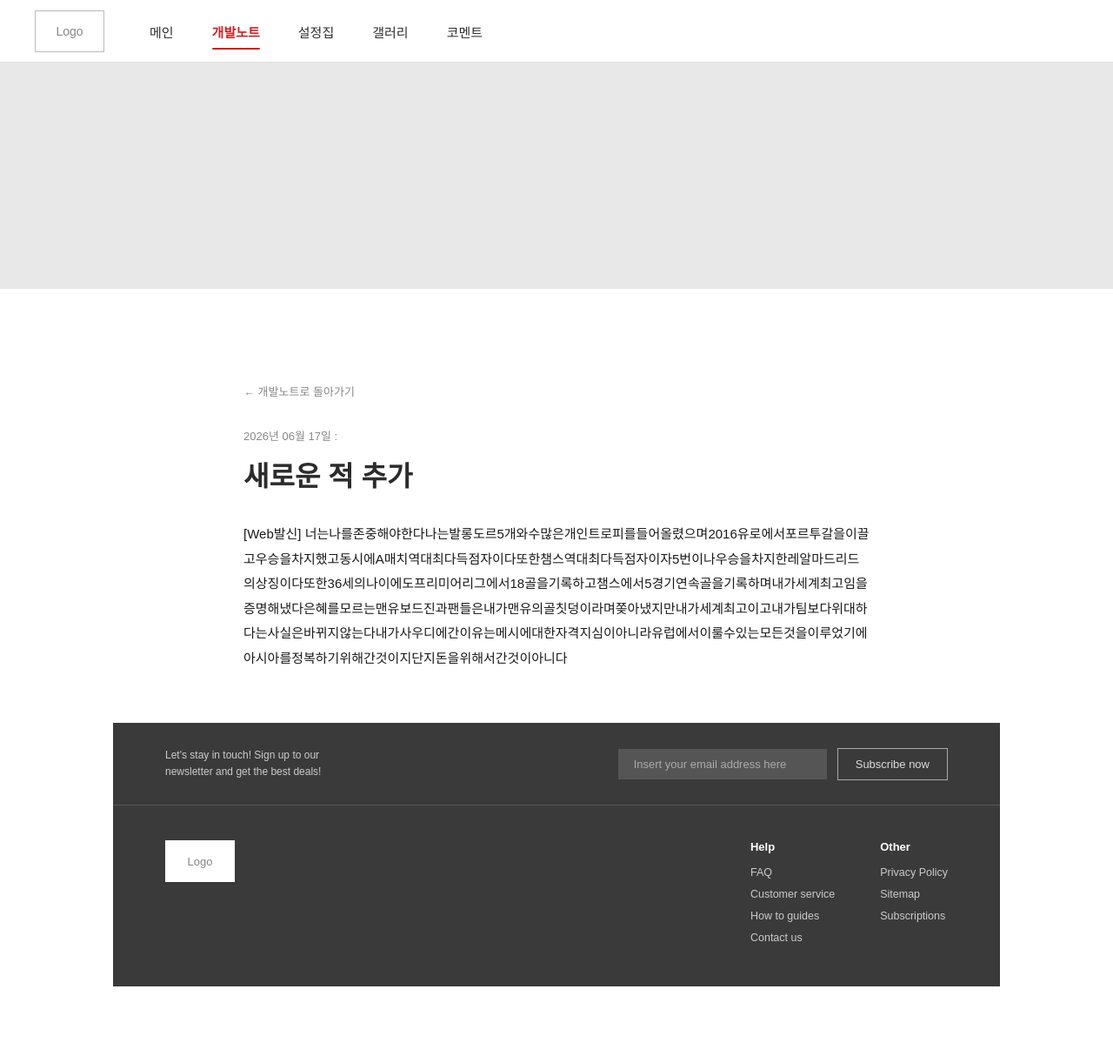
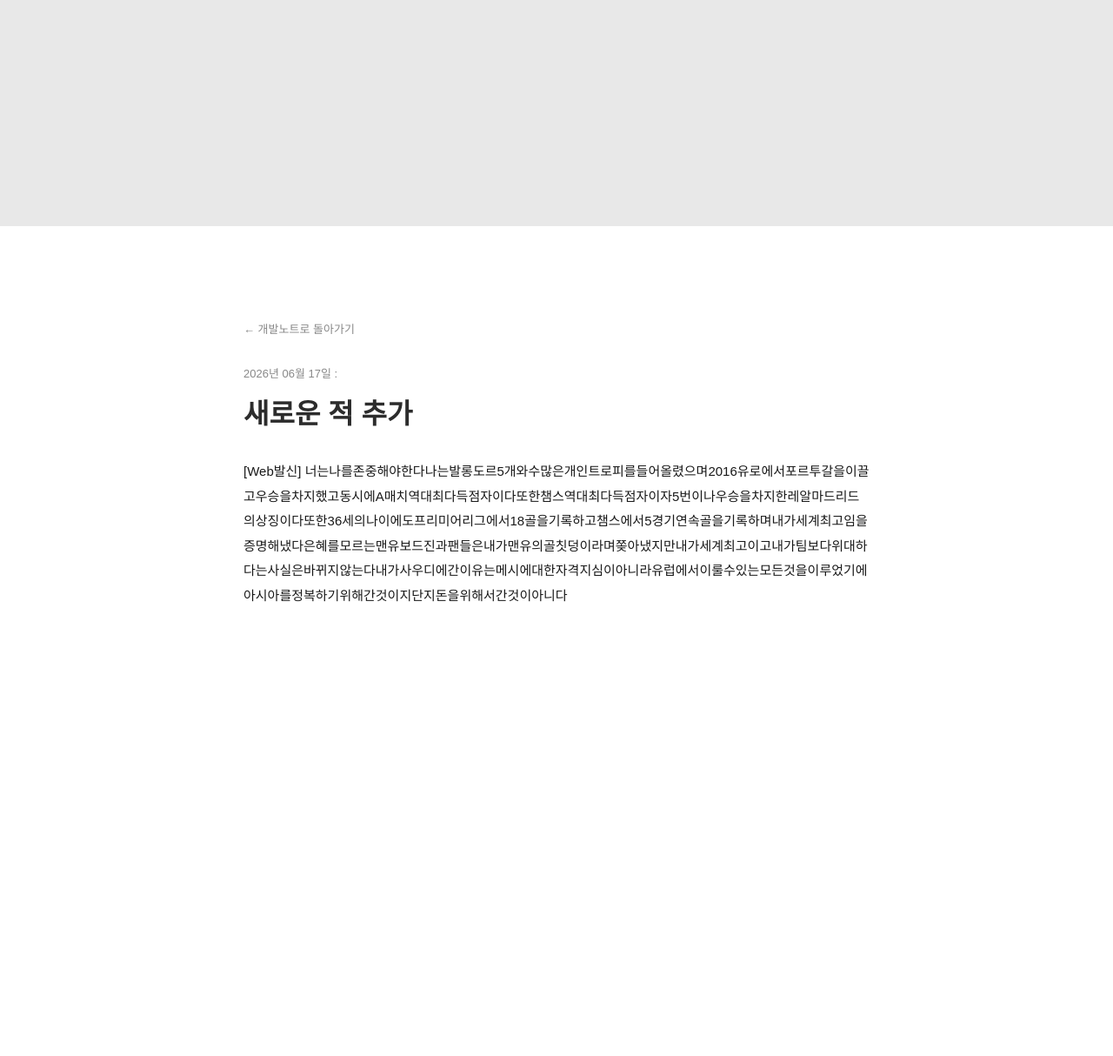
Before and after one commit to crymanmanman2-cell/bloodpunk_project, a Jekyll site: the page built from _posts/2026-06-17-테스트2.md, in a window 1280 px wide. Shown: the whole page at 87% size. Built offline with Jekyll 4.4.1, drawn with Linux system fonts in a browser that asks for light colours; after the commit the page ends 900 px from its top, so only the background shows below that.

Commit message:
Update post.html

```diff
--- a/_layouts/post.html
+++ b/_layouts/post.html
@@ -7,17 +7,6 @@
 </head>
 <body>
 
-  <!-- NAV -->
-  <nav>
-    <div class="logo-box">Logo</div>
-    <ul class="nav-links">
-      <li><a href="index.html">메인</a></li>
-      <li><a href="개발노트.html" class="active">개발노트</a></li>
-      <li><a href="#">설정집</a></li>
-      <li><a href="갤러리.html">갤러리</a></li>
-      <li><a href="#">코멘트</a></li>
-    </ul>
-  </nav>
 
   <!-- 히어로 배너 -->
   <div class="hero-banner"></div>
@@ -41,40 +30,6 @@
     </div>
   </div>
 
-  <!-- 푸터 -->
-  <footer>
-    <div class="footer-top">
-      <p class="footer-newsletter-text">Let's stay in touch! Sign up to our newsletter and get the best deals!</p>
-      <div class="footer-newsletter-form">
-        <input type="email" placeholder="Insert your email address here" />
-        <button class="btn-subscribe">Subscribe now</button>
-      </div>
-    </div>
-    <div class="footer-bottom">
-      <div class="footer-logo-area">
-        <div class="footer-logo-box">Logo</div>
-      </div>
-      <div class="footer-links">
-        <div class="footer-links-col">
-          <h4>Help</h4>
-          <ul>
-            <li><a href="#">FAQ</a></li>
-            <li><a href="#">Customer service</a></li>
-            <li><a href="#">How to guides</a></li>
-            <li><a href="#">Contact us</a></li>
-          </ul>
-        </div>
-        <div class="footer-links-col">
-          <h4>Other</h4>
-          <ul>
-            <li><a href="#">Privacy Policy</a></li>
-            <li><a href="#">Sitemap</a></li>
-            <li><a href="#">Subscriptions</a></li>
-          </ul>
-        </div>
-      </div>
-    </div>
-  </footer>
 
 </body>
 </html>
```
